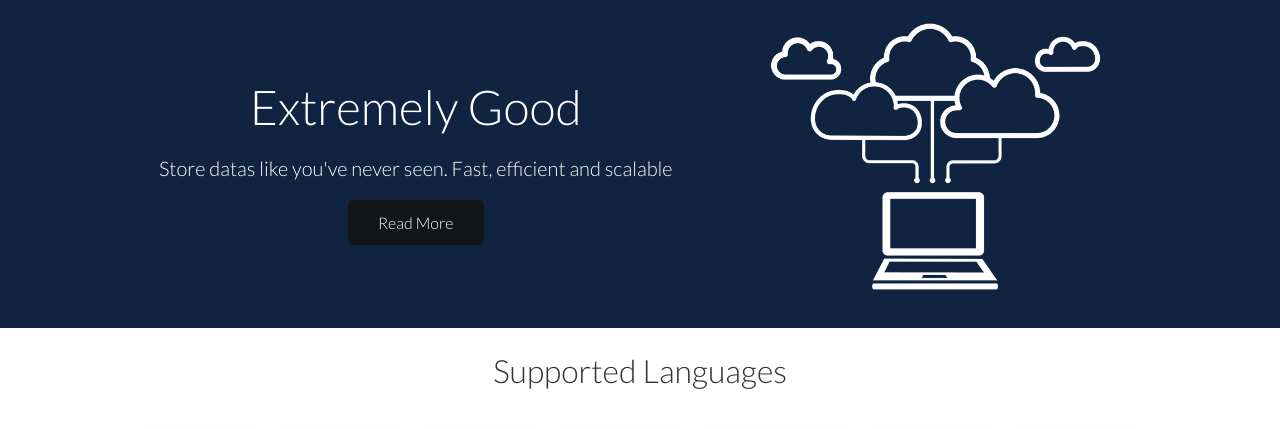
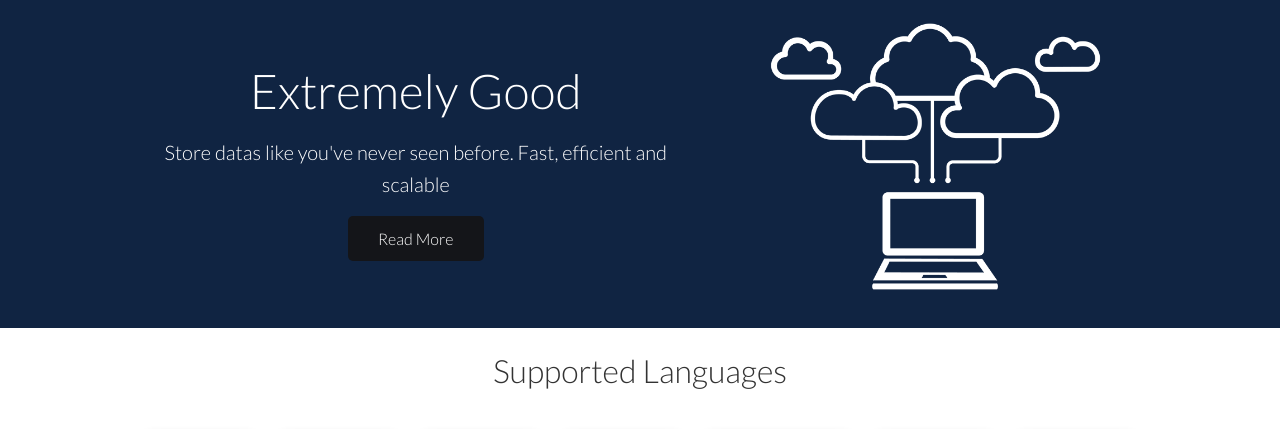
Before and after one commit to skyCatalysm/skystore, a plain HTML site: page index.html in a window 1280 px wide. Shown: the part 1180-1609 px from the top of the page. Drawn offline with Linux system fonts and the light colour scheme.

```diff
--- a/index.html
+++ b/index.html
@@ -99,7 +99,7 @@
         <div class="container grid">
             <div class="text-center">
                 <h2 class="lg">Extremely Good</h2>
-                <p class="lead my-1">Store datas like you've never seen. Fast, efficient and scalable</p>
+                <p class="lead my-1">Store datas like you've never seen before. Fast, efficient and scalable</p>
                 <a href="features.html" class="btn btn-dark">Read More</a>
             </div>
             <img src="images/cloud.png" alt="">
```
